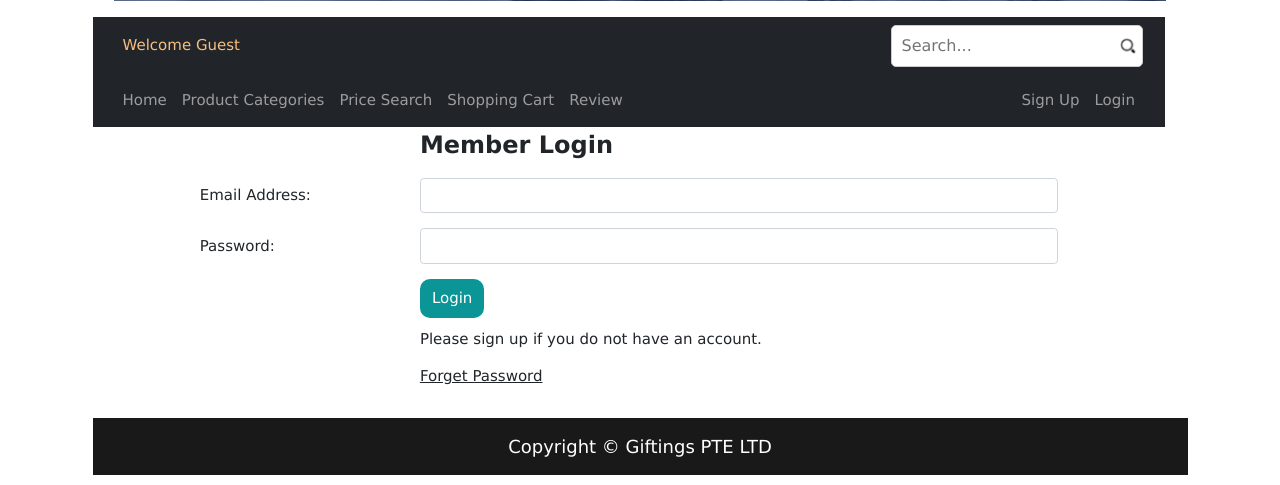
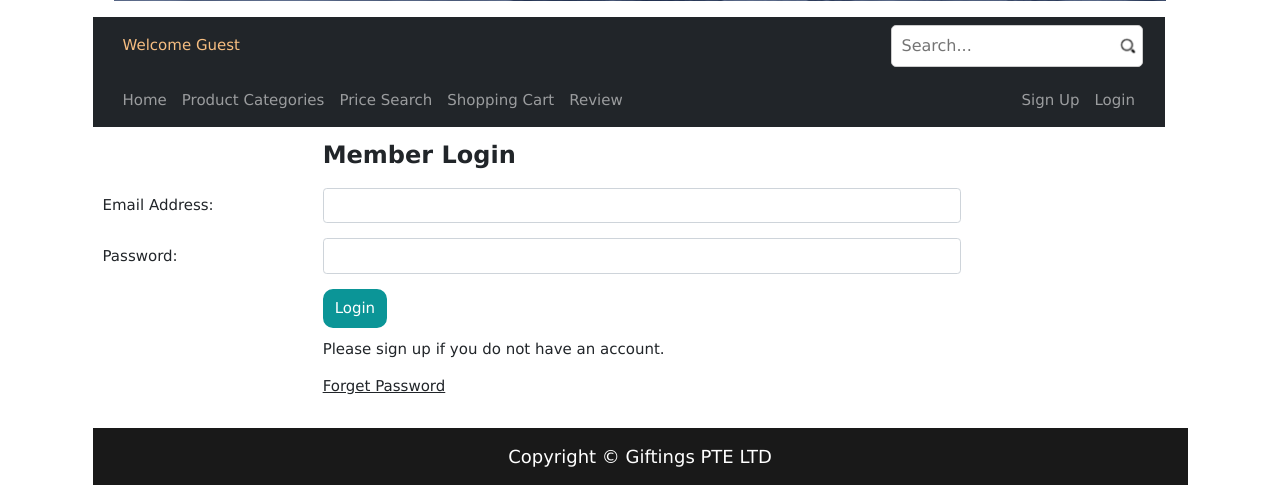
Before and after one commit to VernonKoh/EcommerceAssignment, a PHP site: page /EcommerceAssignment/login.php in a window 1280 px wide. Shown: the part 335-820 px from the top of the page. Run offline with PHP 8.4, Linux system fonts and the light colour scheme; some libraries are stand-ins or nearby versions.

Commit message:
adjusted login page title margin

```diff
--- a/login.php
+++ b/login.php
@@ -5,7 +5,7 @@ session_start();
 include("header.php");
 ?>
 <!-- Create a centrally located container -->
-<div style="width:80%; margin:auto;">
+<div style="width:80%; margin:10px;">
     <!-- Create a HTML Form within the container -->
     <form action="checkLogin.php" method="post">
         <!-- 1st row - Header Row -->
```
Also changed, not shown: css/site.css (line endings or trailing spaces).
